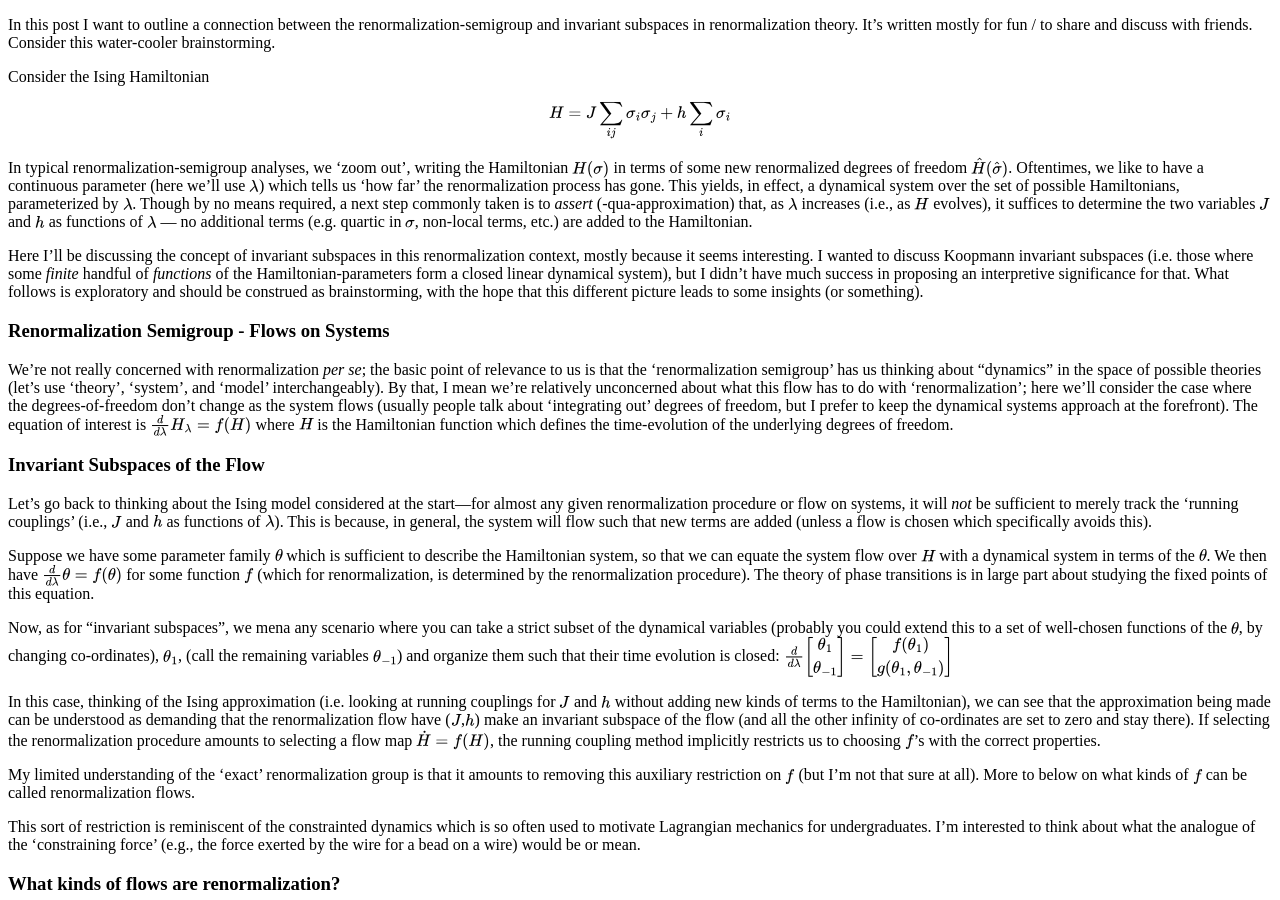
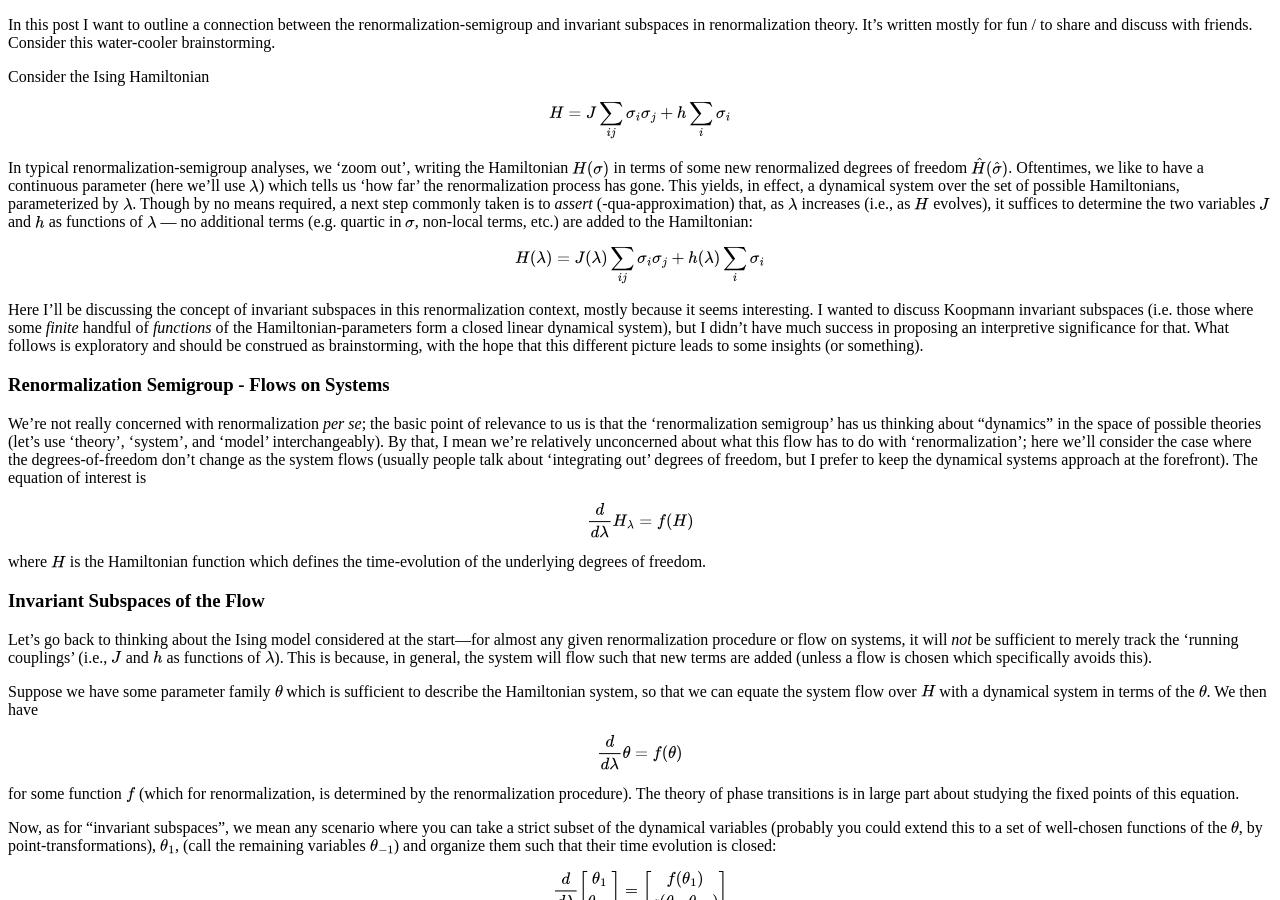
Before and after one commit to CharlesR-W/crw-blog, a Jekyll site: the page built from _posts/2024-10-03-Musings-on-Running-Couplings-and-Invariant-Subspaces.md, in a window 1280 px wide and 900 px high. Built offline with Jekyll 4.4.1, drawn with Linux system fonts in a browser that asks for light colours.

Commit message:
Update 2024-10-03-Musings-on-Running-Couplings-and-Invariant-Subspaces.md

```diff
--- a/_posts/2024-10-03-Musings-on-Running-Couplings-and-Invariant-Subspaces.md
+++ b/_posts/2024-10-03-Musings-on-Running-Couplings-and-Invariant-Subspaces.md
@@ -12,27 +12,36 @@ $$
 H = J \sum_{ij} \sigma_i \sigma_j + h \sum_i \sigma_i
 $$
 
-In typical renormalization-semigroup analyses, we 'zoom out', writing the Hamiltonian $H(\{\sigma\})$ in terms of some new renormalized degrees of freedom $\hat{H}(\{\hat{\sigma}\})$. Oftentimes, we like to have a continuous parameter (here we'll use $\lambda$) which tells us 'how far' the renormalization process has gone. This yields, in effect, a dynamical system over the set of possible Hamiltonians, parameterized by $\lambda$. Though by no means required, a next step commonly taken is to _assert_ (-qua-approximation) that, as $\lambda$ increases (i.e., as $H$ evolves), it suffices to determine the two variables $J$ and $h$ as functions of $\lambda$ — no additional terms (e.g. quartic in $\sigma$, non-local terms, etc.) are added to the Hamiltonian.
+In typical renormalization-semigroup analyses, we 'zoom out', writing the Hamiltonian $H(\{\sigma\})$ in terms of some new renormalized degrees of freedom $\hat{H}(\{\hat{\sigma}\})$. Oftentimes, we like to have a continuous parameter (here we'll use $\lambda$) which tells us 'how far' the renormalization process has gone. This yields, in effect, a dynamical system over the set of possible Hamiltonians, parameterized by $\lambda$. Though by no means required, a next step commonly taken is to _assert_ (-qua-approximation) that, as $\lambda$ increases (i.e., as $H$ evolves), it suffices to determine the two variables $J$ and $h$ as functions of $\lambda$ — no additional terms (e.g. quartic in $\sigma$, non-local terms, etc.) are added to the Hamiltonian:
+
+$$
+H(\lambda) = J(\lambda) \sum_{ij} \sigma_i \sigma_j + h(\lambda) \sum_i \sigma_i
+$$
 
 Here I'll be discussing the concept of invariant subspaces in this renormalization context, mostly because it seems interesting.  I wanted to discuss Koopmann invariant subspaces (i.e. those where some _finite_ handful of _functions_ of the Hamiltonian-parameters form a closed linear dynamical system), but I didn't have much success in proposing an interpretive significance for that.  What follows is exploratory and should be construed as brainstorming, with the hope that this different picture leads to some insights (or something).
 
 ### Renormalization Semigroup - Flows on Systems
 We're not really concerned with renormalization _per se_; the basic point of relevance to us is that the 'renormalization semigroup' has us thinking about "dynamics" in the space of possible theories (let's use 'theory', 'system', and 'model' interchangeably). By that, I mean we're relatively unconcerned about what this flow has to do with 'renormalization'; here we'll consider the case where the degrees-of-freedom don't change as the system flows (usually people talk about 'integrating out' degrees of freedom, but I prefer to keep the dynamical systems approach at the forefront). The equation of interest is
+
 $$
 \frac{d}{d\lambda} H_\lambda = f(H)
 $$
+
 where $H$ is the Hamiltonian function which defines the time-evolution of the underlying degrees of freedom.
 
 ### Invariant Subspaces of the Flow
 Let's go back to thinking about the Ising model considered at the start—for almost any given renormalization procedure or flow on systems, it will _not_ be sufficient to merely track the 'running couplings' (i.e., $J$ and $h$ as functions of $\lambda$). This is because, in general, the system will flow such that new terms are added (unless a flow is chosen which specifically avoids this).
 
 Suppose we have some parameter family $\theta$ which is sufficient to describe the Hamiltonian system, so that we can equate the system flow over $H$ with a dynamical system in terms of the $\theta$. We then have
+
 $$
 \frac{d}{d\lambda}\theta = f(\theta)
 $$
+
 for some function $f$ (which for renormalization, is determined by the renormalization procedure). The theory of phase transitions is in large part about studying the fixed points of this equation.
 
-Now, as for "invariant subspaces", we mena any scenario where you can take a strict subset of the dynamical variables (probably you could extend this to a set of well-chosen functions of the $\theta$, by changing co-ordinates),  $\theta_1$, (call the remaining variables $\theta_{-1}$) and organize them such that their time evolution is closed:
+Now, as for "invariant subspaces", we mean any scenario where you can take a strict subset of the dynamical variables (probably you could extend this to a set of well-chosen functions of the $\theta$, by point-transformations),  $\theta_1$, (call the remaining variables $\theta_{-1}$) and organize them such that their time evolution is closed:
+
 $$
 \frac{d}{d\lambda}
 \begin{bmatrix}
@@ -56,14 +65,18 @@ This sort of restriction is reminiscent of the constrainted dynamics which is so
 Here I'll switch gears away from "renormalization as dynamical system" to "renormalization as progressively integrating something out" (tbh I'm not that well versed yet on how to reconcile these two perspectives, so this section especially should be taken cum grano salis. Hitherto I've been assuming $f(H)$ has whatever niceness properties I needed, but to have this discussion I think I need to do precisely the opposite and talk about the sorts of $f$ which make it the renormalization _semi_group (i.e. aren't invertible, aren't smooth etc).
 
 (Here I'm following wikipedia/renormalization_group/exact_renormalization_group_equations rather heavily with modified notation).  The exact renormalization semigroup is defined by requiring that the partition function is independent of the renormalization parameter $\lambda$.
+
 $$
 Z = \int_{B(\lambda)} \mathcal{D}\sigma_{\lambda} ~ \mathrm{exp}( H_{\lambda} \left[ \sigma_{\lambda} \right] )
 $$
+
 $B(\lambda)$ is family of sets, nonincreasing (maybe strictly decreasing?) in $\lambda$.
 Since we're interested in the Hamiltonian, the transformation is
+
 $$
 \mathrm{exp}(H_{\lambda_2}) = \int_{B(\lambda_1) - B(\lambda_2)} \mathcal{D}\sigma ~ \mathrm{exp}( H_{\lambda_1} \left[ \sigma \right] )
 $$
+
 If I understand correctly, it's not very well defined to talk about $\frac{dH}{d\lambda}$ here because they have different domains (you lose the DoFs which are integrated out), and so there's a "Polchinski" version of the ERSG which has a soft cutoff that makes this problem go away.  Anyways, you choose some soft-cutoff function then you impose the condition \frac{dZ_\lambda}{d\lambda} = 0, and any trajectory $H(\lambda)$ which solves that works.
 
 I'm not sure if this gets us to deriving RSG 'lossiness', in the sense of no longer being able to uniquely determine $H(\lambda)$ from initial conditions.  I'm a bit too tired to think more on this now, and as ever painfully aware that 'good enough' is the enemy of 'at all' as regards my writing.
```
